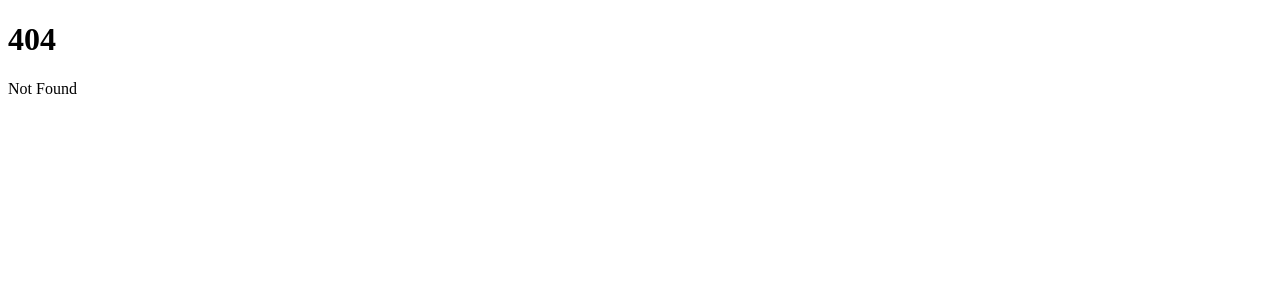
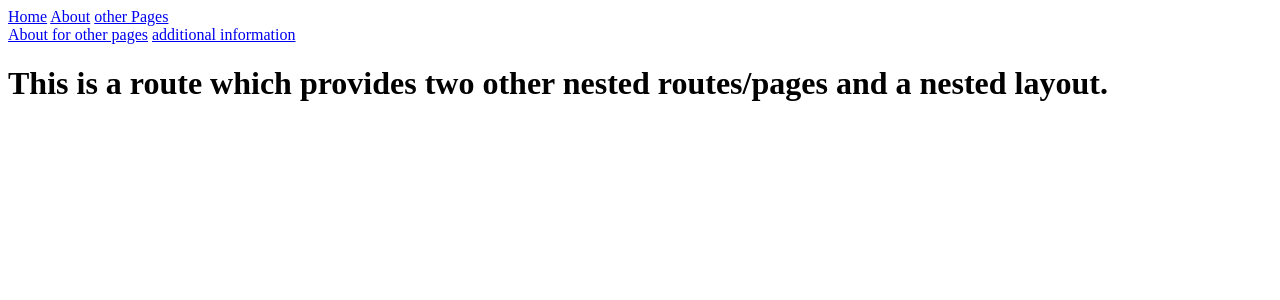
Before and after one commit to Matthes-Baer/Blenumentation, a SvelteKit app: page /otherPages in a window 1280 px wide. Before the commit this address had no page. Shown: the top 300 px of the page. Built offline with nearby package versions, Linux system fonts and the light colour scheme.

Commit message:
feat: Added routes

```diff
--- /dev/null
+++ b/src/routes/+layout.svelte
@@ -0,0 +1,7 @@
+<nav>
+	<a href="/">Home</a>
+	<a href="/about">About</a>
+	<a href="/otherPages">other Pages</a>
+</nav>
+
+<slot />
--- /dev/null
+++ b/src/routes/about/+page.svelte
@@ -0,0 +1,4 @@
+<script>
+</script>
+
+<div>Test 321</div>
--- /dev/null
+++ b/src/routes/otherPages/+layout.svelte
@@ -0,0 +1,9 @@
+<script lang="ts">
+</script>
+
+<nav>
+	<a href="/otherPages/about">About for other pages</a>
+	<a href="/otherPages/additionalInformation">additional information</a>
+</nav>
+
+<slot />
--- /dev/null
+++ b/src/routes/otherPages/+page.svelte
@@ -0,0 +1,3 @@
+<div>
+	<h1>This is a route which provides two other nested routes/pages and a nested layout.</h1>
+</div>
--- /dev/null
+++ b/src/routes/otherPages/about/+page.svelte
@@ -0,0 +1 @@
+<h1>otherPages/about</h1>
--- /dev/null
+++ b/src/routes/otherPages/additionalInformation/+page.svelte
@@ -0,0 +1 @@
+<h1>otherPages/additionalInformation</h1>
```
